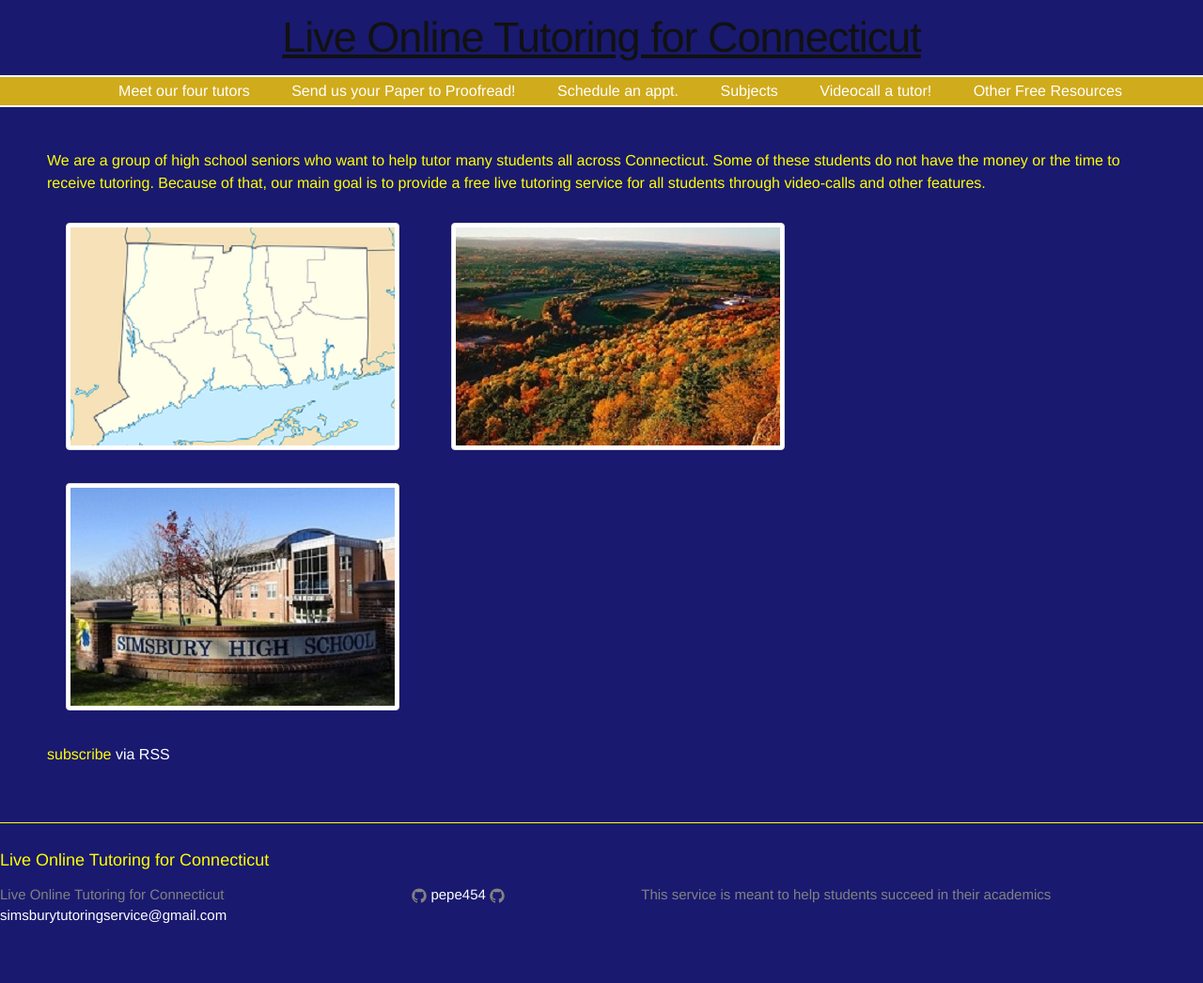
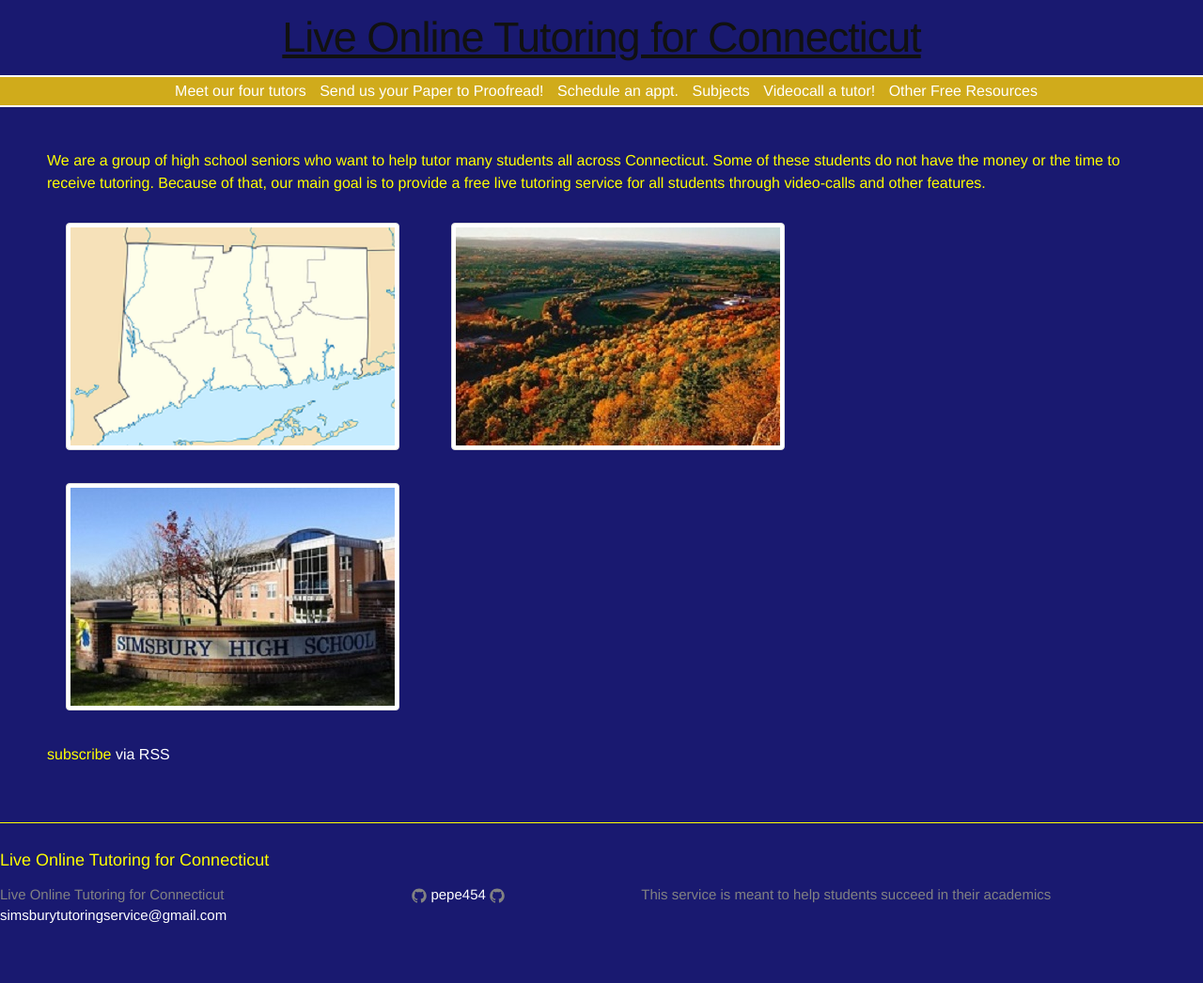
Before and after one commit to pepe454/pepe454.github.io, a Jekyll site: the page built from index.html, in a window 1280 px wide. Shown: the whole page at 94% size. Built offline with Jekyll 4.4.1, drawn with Linux system fonts in a browser that asks for light colours; the list of posts is cut into pages by our own code.

Commit message:
Update _layout.scss

```diff
--- a/_sass/_layout.scss
+++ b/_sass/_layout.scss
@@ -39,7 +39,7 @@
 
 
     .page-link {
-        margin-left: 40px;
+        margin-left: 10px;
         color: white;
         line-height: $base-line-height;
     }
```
